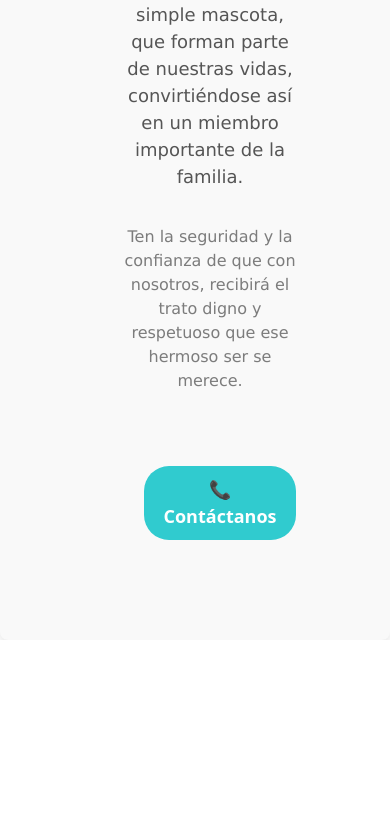
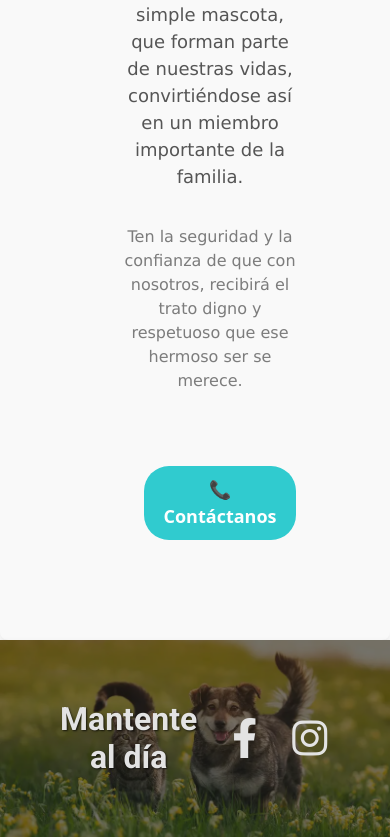
Before and after one commit to Freskiee/biospi, a React (Vite) app: page / in a window 390 px wide. Shown: the part 1020-1857 px from the top of the page. Before the commit the page ends 1660 px from the top, so only its background shows below. Built offline with nearby package versions, Linux system fonts and the light colour scheme; a web font is replaced by a local one.

Commit message:
feat: agregando seccion de redes sociales - falta !! responsive, agregando tambien estilos para esa seccion y agregando los iconos de fb e ig

```diff
--- a/index.html
+++ b/index.html
@@ -11,6 +11,7 @@
     <link
       href="https://fonts.googleapis.com/css2?family=Manrope:wght@200..800&family=Playwrite+DE+Grund:wght@100..400&family=Roboto+Mono:ital,wght@0,100..700;1,100..700&family=Sacramento&display=swap"
       rel="stylesheet" />
+      <link rel="stylesheet" href="https://cdnjs.cloudflare.com/ajax/libs/font-awesome/6.0.0-beta3/css/all.min.css">
     <meta name="viewport" content="width=device-width, initial-scale=1.0" />
     <title>Biospi</title>
   </head>
--- a/src/components/Introduction/Introduction.jsx
+++ b/src/components/Introduction/Introduction.jsx
@@ -40,6 +40,22 @@ export const Introduction = () => {
                     </div>
                 </div>
             </section>
+            {/* Nueva sección para texto y enlaces */}
+            <section className='links-section'>
+                <div className='links-content'>
+                    <div className='links-text'>
+                        <h3>Mantente al día</h3>
+                    </div>
+                    <div className='links'>
+                        <a href="https://www.facebook.com/Biospii" target="_blank" className='social-icon'>
+                            <i className="fab fa-facebook-f"></i>
+                        </a>
+                        <a href="https://www.instagram.com/biospi_mx/" target="_blank" className='social-icon'>
+                            <i className="fab fa-instagram"></i>
+                        </a>
+                    </div>
+                </div>
+            </section>
         </div>
     );
 };
--- a/src/components/Introduction/styles.css
+++ b/src/components/Introduction/styles.css
@@ -1,3 +1,5 @@
+@import url('https://fonts.googleapis.com/css2?family=Roboto:wght@700&display=swap');
+
 .intro-container {
     display: flex;
     flex-direction: column;
@@ -101,3 +103,95 @@
     font-family: Verdana, Geneva, Tahoma, sans-serif;
     color: #555555c3;
 }
+
+.links-section {
+    position: relative;
+    display: flex;
+    justify-content: center;
+    align-items: center;
+    padding: 50px;
+    background-image: url('../../img/perro_gato.png');
+    background-size: cover;
+    background-position: center;
+    border-radius: none;
+    box-shadow: 0 4px 8px rgba(0, 0, 0, 0.1);
+    margin-top: 0;
+    color: white;
+    overflow: hidden;
+}
+
+.links-section::before {
+    content: '';
+    position: absolute;
+    top: 0;
+    left: 0;
+    right: 0;
+    bottom: 0;
+    background-color: rgba(26, 25, 25, 0.605); /* Ajustar la opacidad aquí */
+    z-index: 1;
+}
+
+.links-content {
+    display: flex;
+    justify-content: flex-start; /* Alinea el contenido a la izquierda */
+    align-items: center; /* Alineación vertical */
+    width: 100%; /* Ocupa todo el ancho disponible */
+    max-width: 1200px; /* Limita el ancho máximo para mejor legibilidad */
+    position: relative; /* Necesario para que el contenido esté por encima del pseudo-elemento */
+    z-index: 2; /* Asegura que el contenido esté por encima del pseudo-elemento */
+}
+
+.links {
+    display: flex; /* Alinea los enlaces en una fila */
+    gap: 15px; /* Reduce el espacio entre los enlaces */
+    margin-right: 300px;
+}
+
+.links-text {
+    flex: 1; /* Permite que el texto ocupe el espacio necesario */
+    text-align: center; /* Centra el texto */
+    margin-right: 5px; /* Espacio entre el texto y los botones */
+}
+
+.links-text h3 {
+    color: #e3e3e3; /* Color blanco */
+    font-size: 2rem; /* Tamaño más grande */
+    font-family: 'Roboto', sans-serif; /* Fuente moderna */
+    text-shadow: 1px 1px 2px rgba(0, 0, 0, 0.7); /* Sombra para resaltar */
+    margin: 0; /* Sin márgenes */
+    padding: 10px; /* Espacio alrededor */
+    transition: color 0.3s ease; /* Transición al cambiar el color */
+}
+
+.links-text h3:hover {
+    color: rgb(48, 203, 207); /* Cambia el color al pasar el mouse */
+}
+
+.link-button {
+    display: flex;
+    justify-content: center; /* Centra el contenido del botón */
+    align-items: center; /* Centra verticalmente */
+    width: 40px; /* Ancho del botón */
+    height: 40px; /* Altura del botón */
+    border-radius: 50%; /* Hace que el botón sea redondo */
+    background-color: rgb(48, 203, 207); /* Color de fondo */
+    color: white; /* Color del texto */
+    text-decoration: none; /* Sin subrayado */
+    transition: background-color 0.3s ease; /* Transición para el hover */
+    margin-left: 5px; /* Reduce el margen izquierdo para acercar al texto */
+}
+
+.link-button:hover {
+    background-color: rgb(40, 65, 146);
+}
+
+.social-icon {
+    font-size: 40px; /* Cambia el tamaño de los íconos */
+    color: #e3e3e3; /* Color inicial de los íconos */
+    transition: color 0.3s ease; /* Para una transición suave al cambiar de color */
+    margin-left: 20px; /* Espacio entre los íconos */
+}
+
+.social-icon:hover {
+    color: rgb(48, 203, 207); /* Cambia el color al pasar el mouse */
+}
```
Also changed, not shown: src/img/perro_gato.png (added).
